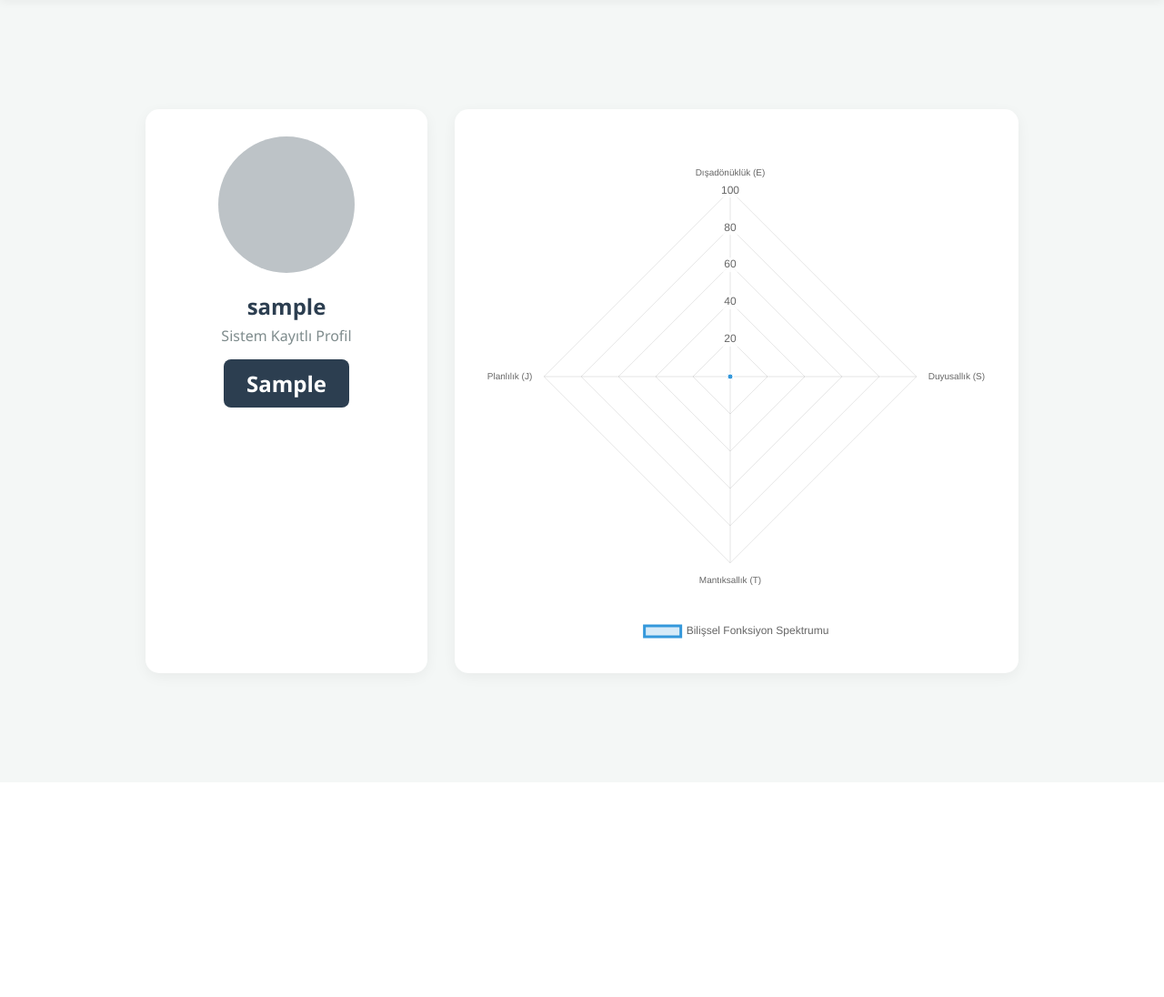
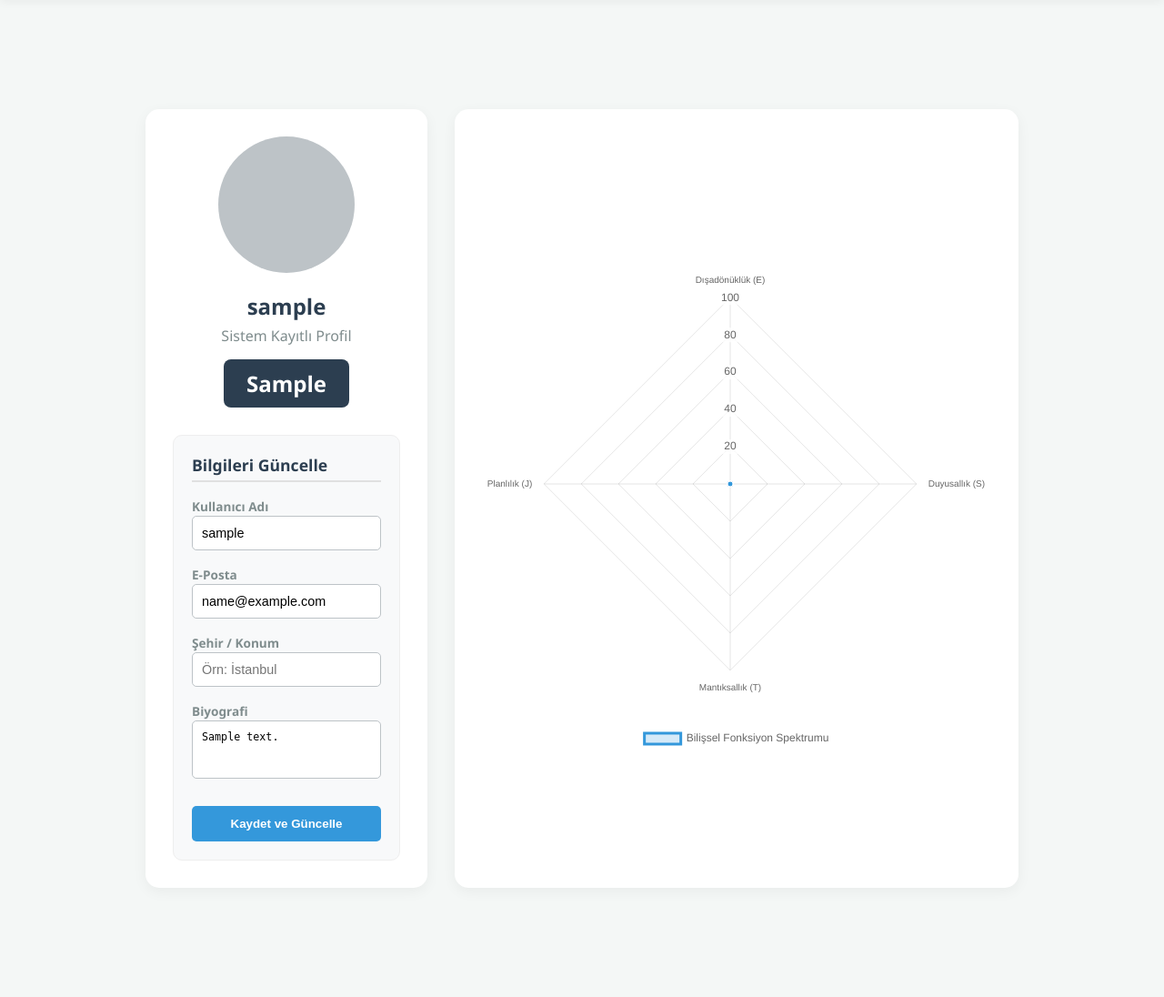
Before and after one commit to efeoezer/ev-arkadasi-bulma, a Django app: page /profile/ in a window 1280 px wide. Shown: the part 65-1161 px from the top of the page at 91% size. Before the commit the page ends 817 px from the top, so only its background shows below. Run offline with Django 5.2, Linux system fonts and the light colour scheme; a user stored in the database is signed in; tables that the repository leaves empty hold one stand-in row (values such as "Sample post").

Commit message:
Update profile.html

```diff
--- a/core/templates/core/profile.html
+++ b/core/templates/core/profile.html
@@ -50,6 +50,35 @@
 
         <div class="mbti-badge">
             {{ profile.mbti_type|default:"Test Çözülmedi" }}
+        </div>
+        <div style="margin-top: 30px; text-align: left; background: #f8f9fa; padding: 20px; border-radius: 10px; border: 1px solid #eee;">
+            <h3 style="color: #2c3e50; font-size: 1.1em; margin-bottom: 15px; border-bottom: 2px solid #e0e0e0; padding-bottom: 5px;">Bilgileri Güncelle</h3>
+
+            <form method="POST" style="display: flex; flex-direction: column; gap: 15px;">
+                {% csrf_token %}
+
+                <div>
+                    <label style="font-size: 0.85em; color: #7f8c8d; font-weight: bold;">Kullanıcı Adı</label>
+                    <input type="text" name="username" value="{{ u_form.username.value|default:'' }}" style="width: 100%; padding: 10px; border: 1px solid #bdc3c7; border-radius: 5px; font-size: 0.9em;">
+                </div>
+
+                <div>
+                    <label style="font-size: 0.85em; color: #7f8c8d; font-weight: bold;">E-Posta</label>
+                    <input type="email" name="email" value="{{ u_form.email.value|default:'' }}" style="width: 100%; padding: 10px; border: 1px solid #bdc3c7; border-radius: 5px; font-size: 0.9em;">
+                </div>
+
+                <div>
+                    <label style="font-size: 0.85em; color: #7f8c8d; font-weight: bold;">Şehir / Konum</label>
+                    <input type="text" name="city" value="{{ p_form.city.value|default:'' }}" placeholder="Örn: İstanbul" style="width: 100%; padding: 10px; border: 1px solid #bdc3c7; border-radius: 5px; font-size: 0.9em;">
+                </div>
+
+                <div>
+                    <label style="font-size: 0.85em; color: #7f8c8d; font-weight: bold;">Biyografi</label>
+                    <textarea name="bio" rows="3" placeholder="Kendinden biraz bahset..." style="width: 100%; padding: 10px; border: 1px solid #bdc3c7; border-radius: 5px; font-size: 0.9em; resize: none;">{{ p_form.bio.value|default:'' }}</textarea>
+                </div>
+
+                <button type="submit" style="background: #3498db; color: white; padding: 12px; border: none; border-radius: 5px; font-weight: bold; cursor: pointer; transition: background 0.2s; margin-top: 10px;">Kaydet ve Güncelle</button>
+            </form>
         </div>
     </div>
 
```
